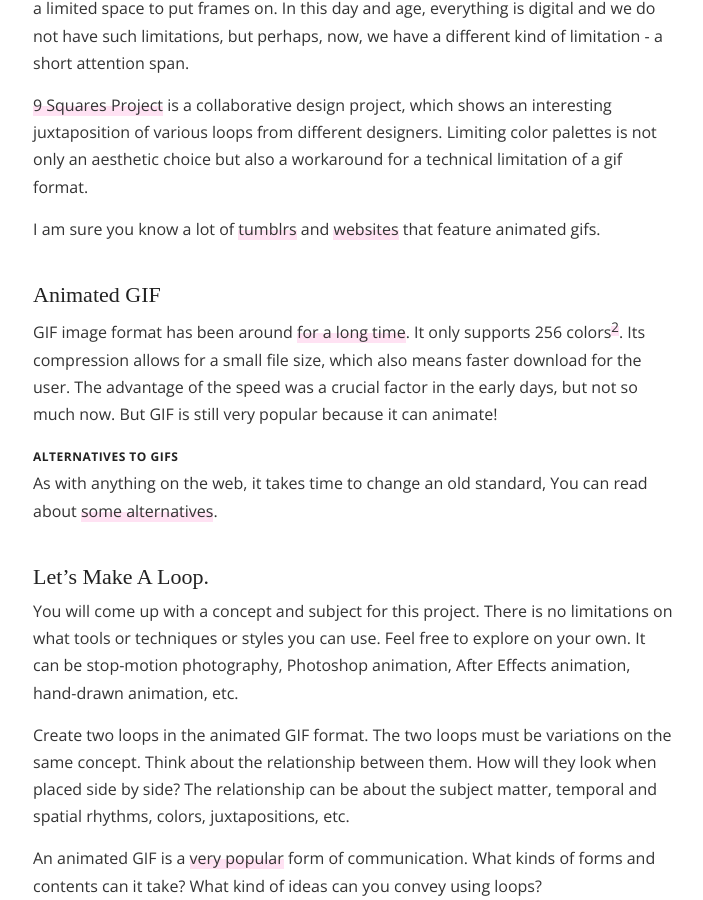
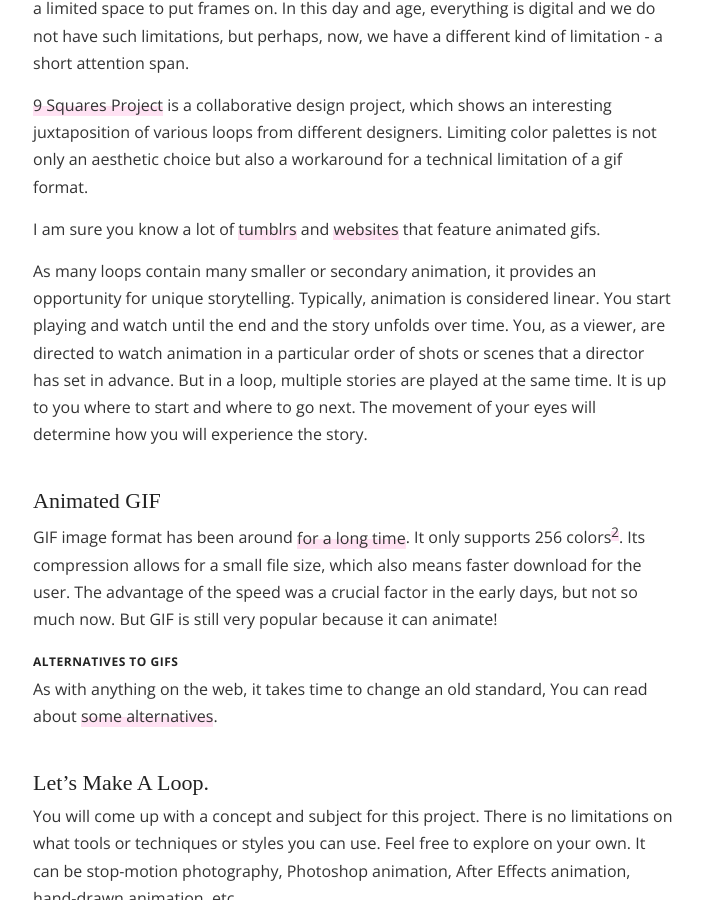
Before and after one commit to Mirandadaa/mica-gd300, a Jekyll site: the page built from _posts/110-9-1-proj-loop.md, in a window 1280 px wide and 900 px high, scrolled down 720 px. Shown: the whole window, without its empty margins (287-990 px from the left). Built offline with Jekyll 4.4.1, drawn with Linux system fonts in a browser that asks for light colours; some web fonts are replaced.

Commit message:
edit - project loop

```diff
--- a/_posts/110-9-1-proj-loop.md
+++ b/_posts/110-9-1-proj-loop.md
@@ -22,6 +22,7 @@ Adam Beckett's [Sausage City](https://www.youtube.com/watch?v=RKS7N5ZzpI8) pushe
 
 I am sure you know a lot of [tumblrs](http://vincemckelvie.com) and [websites](http://behance.net/rafaelvarona) that feature animated gifs.
 
+As many loops contain many smaller or secondary animation, it provides an opportunity for unique storytelling. Typically, animation is considered linear. You start playing and watch until the end and the story unfolds over time. You, as a viewer, are directed to watch animation in a particular order of shots or scenes that a director has set in advance. But in a loop, multiple stories are played at the same time. It is up to you where to start and where to go next. The movement of your eyes will determine how you will experience the story.
 
 
 
```
Also changed, not shown: _posts/110-6-1-keyframing.md (+1 -1 lines).
